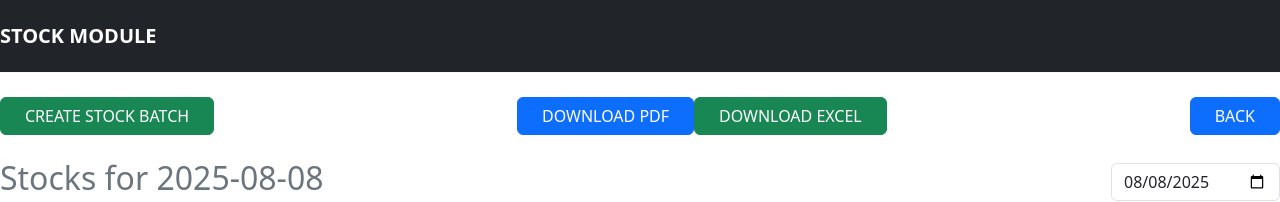
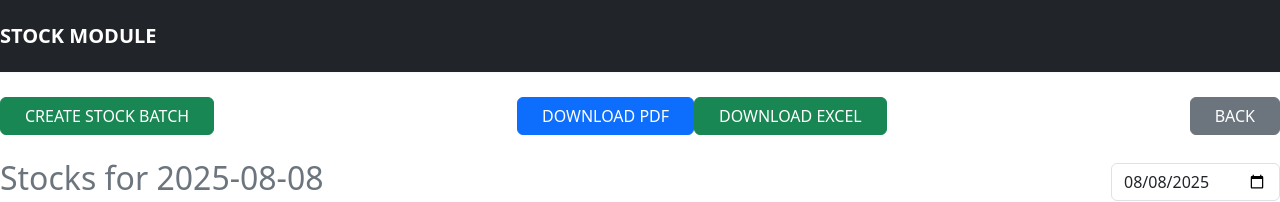
Before and after one commit to tynoerm/ACCOUNTING_SYSTEM, a React (Create React App) app in the folder frontend/: page /Stock in a window 1280 px wide. Shown: the top 202 px of the page. Built offline with nearby package versions, Linux system fonts and the light colour scheme; no server answers.

Commit message:
Add files via upload

```diff
--- a/frontend/src/StockModule/Stock.js
+++ b/frontend/src/StockModule/Stock.js
@@ -1,7 +1,7 @@
 import React, { useState, useEffect } from "react";
-import { Link } from "react-router-dom";
-import axios from 'axios';
-import { Button, Modal } from 'react-bootstrap';
+import { useNavigate } from "react-router-dom"; // ✅ useNavigate instead of Link
+import axios from "axios";
+import { Button, Modal } from "react-bootstrap";
 
 const Stock = () => {
   const [stockForm, setStockForm] = useState([]);
@@ -33,6 +33,8 @@ const Stock = () => {
     const stockDate = q.date ? new Date(q.date).toISOString().split("T")[0] : "";
     return stockDate === selectedDate;
   });
+
+  const navigate = useNavigate(); // ✅ for BACK button navigation
 
   useEffect(() => {
     axios
@@ -102,15 +104,12 @@ const Stock = () => {
     };
 
     axios
-      .post(
-        "https://accounting-system-1.onrender.com/stock/create-stock",
-        stockInsert
-      )
+      .post("https://accounting-system-1.onrender.com/stock/create-stock", stockInsert)
       .then((res) => {
         console.log({ status: res.status });
         setStockForm((prev) => [...prev, stockInsert]);
 
-        // ✅ Clear all form fields for new entry
+        // ✅ Clear all form fields after submission
         setDate("");
         setSupplierName("");
         setStockDescription("");
@@ -157,6 +156,7 @@ const Stock = () => {
         <Button variant="success" onClick={handleShow} className="px-4">
           CREATE STOCK BATCH
         </Button>
+
         <div className="d-flex justify-content-end">
           <Button
             variant="primary"
@@ -173,9 +173,15 @@ const Stock = () => {
             DOWNLOAD EXCEL
           </Button>
         </div>
-        <Link to="/" className="btn btn-primary px-4">
+
+        {/* ✅ Updated BACK button using navigate(-1) */}
+        <Button
+          variant="secondary"
+          className="px-4"
+          onClick={() => navigate(-1)}
+        >
           BACK
-        </Link>
+        </Button>
       </div>
 
       <div className="d-flex justify-content-between align-items-center mb-3">
```
